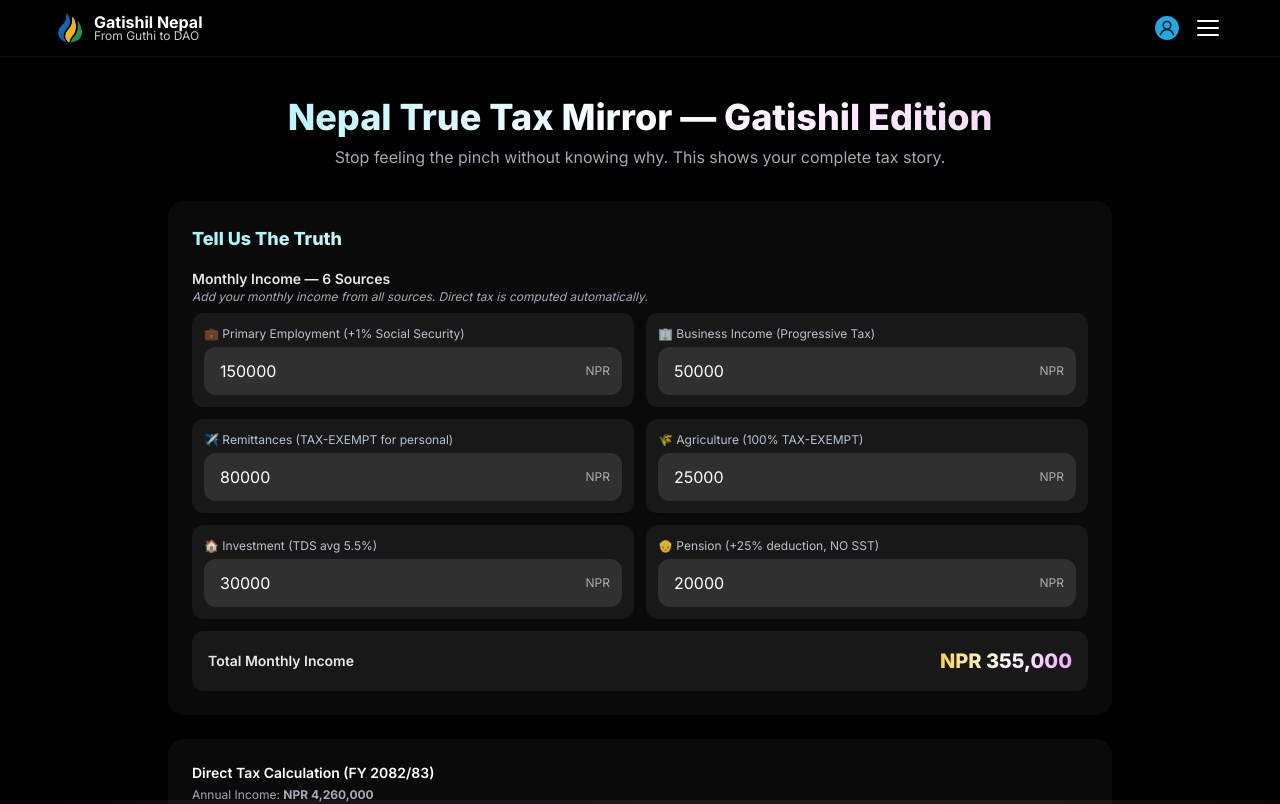
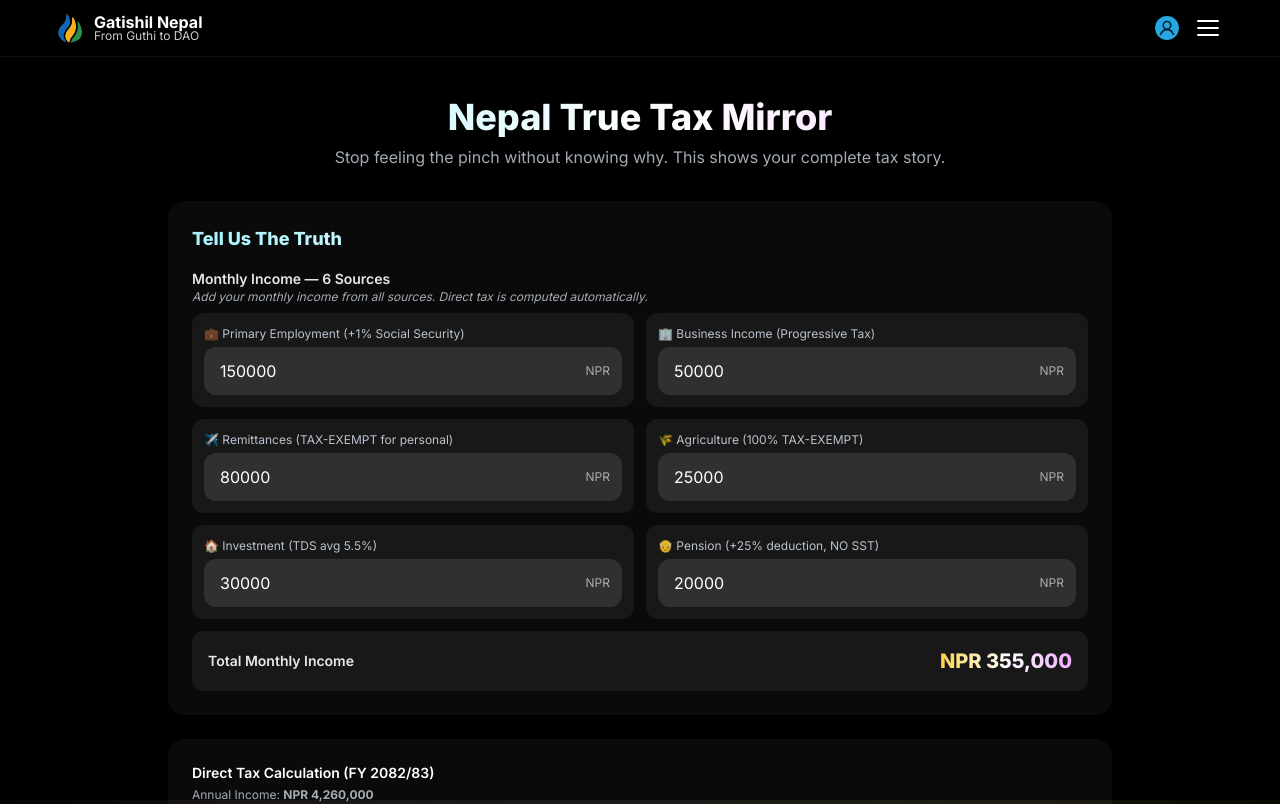
Before and after one commit to Zenslim/Gatishil, a Next.js app: page /tax/calculator in a window 1280 px wide. Shown: the top 804 px of the page. Built offline with nearby package versions, Linux system fonts and the light colour scheme.

Commit message:
Update Chrome.tsx

```diff
--- a/app/tax/calculator/Chrome.tsx
+++ b/app/tax/calculator/Chrome.tsx
@@ -352,7 +352,7 @@ export default function Chrome() {
           {/* header */}
           <div className="text-center">
             <h1 className="text-3xl sm:text-4xl font-extrabold bg-clip-text text-transparent bg-gradient-to-r from-cyan-200 via-white to-fuchsia-200">
-              Nepal True Tax Mirror — Gatishil Edition
+              Nepal True Tax Mirror
             </h1>
             <p className="mt-2 text-slate-300/80">
               Stop feeling the pinch without knowing why. This shows your complete tax story.
```
